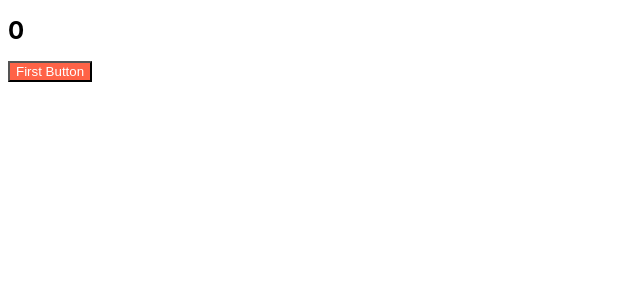
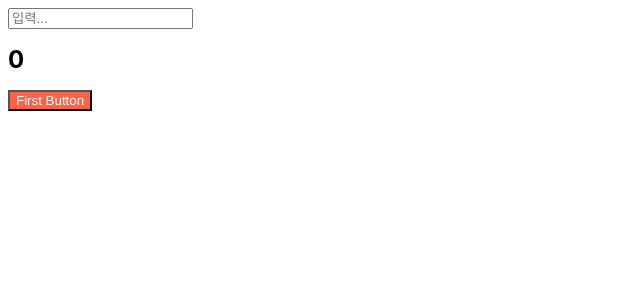
Before and after one commit to SeoHyeonMyeong/movie_application_react, a React (Create React App) app in the folder my-app/: page / in a window 1280 px wide. Shown: the top 300 px of the page, without its empty margins (0-640 px from the left). Built offline with nearby package versions, Linux system fonts and the light colour scheme.

Commit message:
Update: use 'useEffect' function with deps

```diff
--- a/my-app/src/App.js
+++ b/my-app/src/App.js
@@ -4,14 +4,33 @@ import { useState, useEffect } from "react";
 
 function App() {
   const [counter, setValue] = useState(0);
+  const [keyword, setKeyword] = useState("");
   const onClick = () => setValue((prev) => prev + 1);
+  const onChange = (event) => setKeyword(event.target.value);
 
+  // 초기에 한번만 실행
   useEffect(() => {
-    console.log("i run only once.");
+    console.log("API 호출");
   }, []);
+
+  // 키워드 변경시 실행
+  useEffect(() =>{
+    console.log("검색: ", keyword);
+  }, [keyword]);
+
+  // 카운터 변경시 실행
+  useEffect(() => {
+    console.log("숫자 변경: ", counter);
+  }, [counter]);
 
   return (
     <div>
+      <input
+        value={keyword}
+        onChange={onChange}
+        type="text"
+        placeholder="입력..."
+      />
       <h1 className={styles.title}>{counter}</h1>
       <Button text={"First Button"} onClick={onClick}/>
     </div>
```
